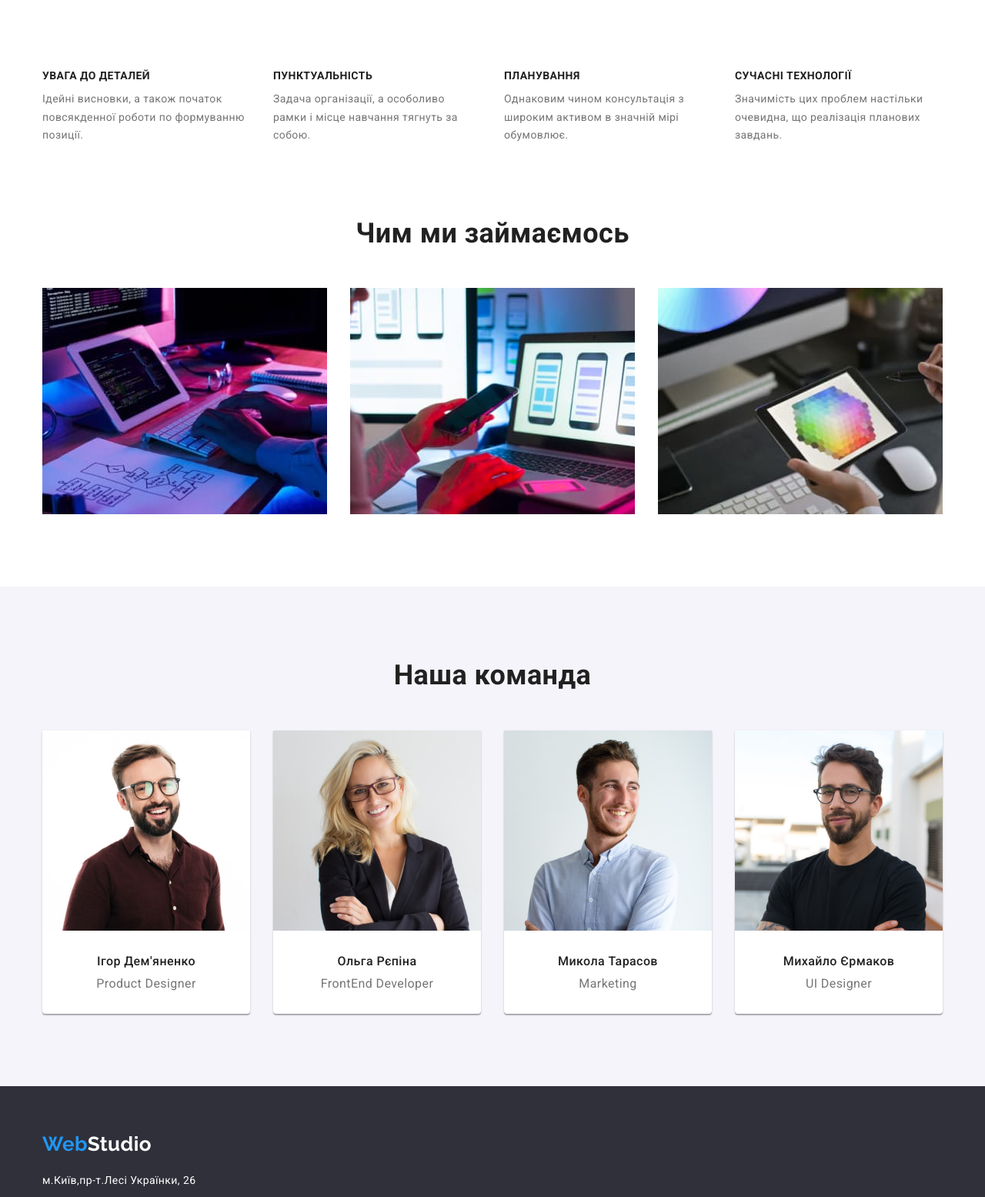
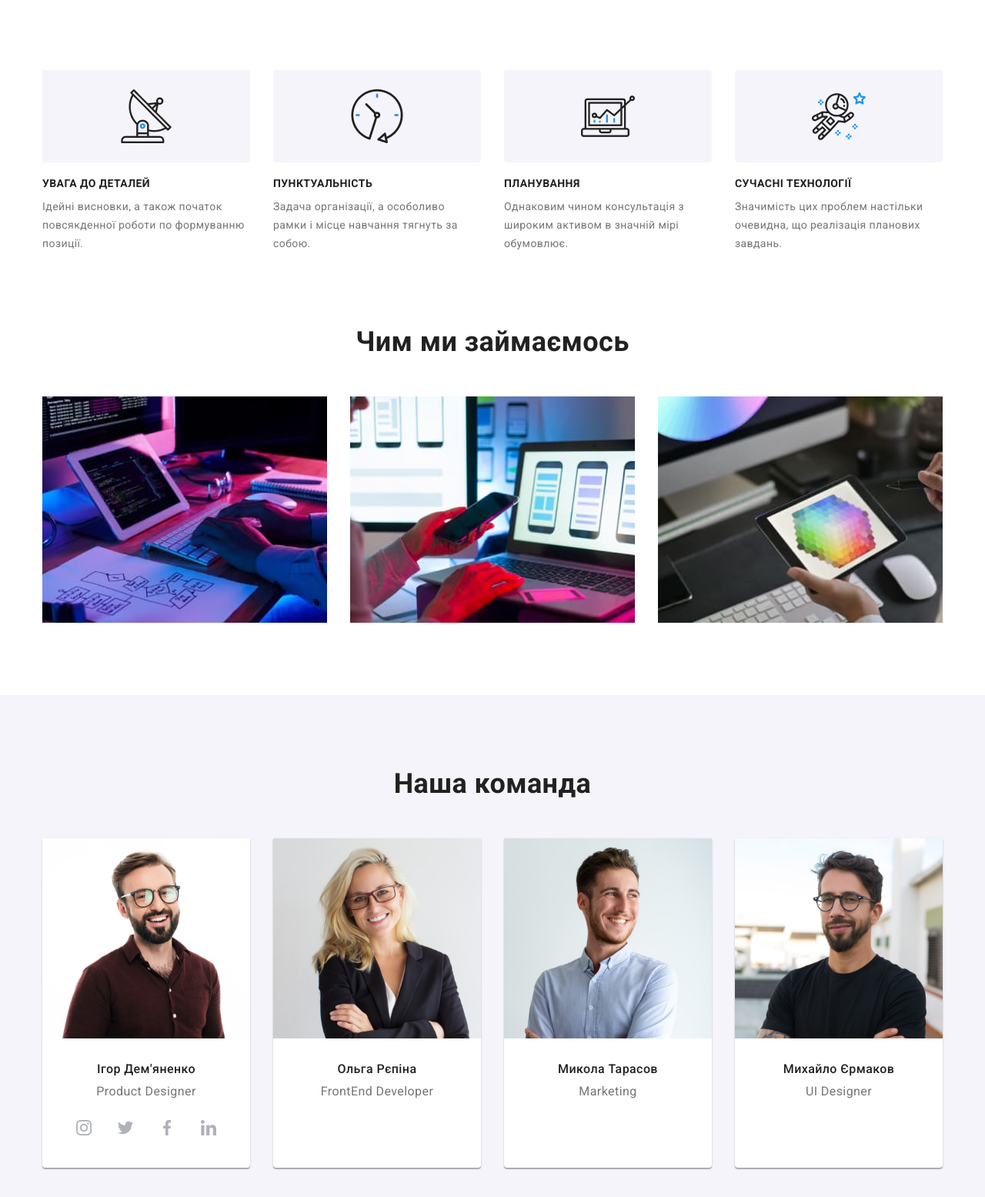
Before and after one commit to hizhy/goit-markup-hw-04, a plain HTML site: page index.html in a window 1280 px wide. Shown: the part 685-2240 px from the top of the page at 77% size. Drawn offline with nearby package versions, Linux system fonts and the light colour scheme.

Commit message:
start, hero & features icons. try social icons

```diff
--- a/css/styles.css
+++ b/css/styles.css
@@ -34,7 +34,11 @@ body {
 }
 
 /* reset */
-h1, h2, h3, h4, p {
+h1,
+h2,
+h3,
+h4,
+p {
 	margin: 0;
 }
 img {
@@ -52,7 +56,7 @@ img {
 	margin-right: auto;
 	/* margin-bottom: 94px; */
 
-/* outline: 1px solid red; */
+	/* outline: 1px solid red; */
 }
 .list {
 	margin: 0;
@@ -75,7 +79,7 @@ img {
 /* header */
 .header {
 	font-weight: 500;
-	border: 1px solid #ECECEC;
+	border: 1px solid #ececec;
 }
 
 .header-container {
@@ -136,10 +140,16 @@ img {
 
 /* hero */
 .hero {
+	margin-left: auto;
+	margin-right: auto;
 	padding-top: 200px;
 	padding-bottom: 200px;
 	background-color: var(--hero-bg-color);
 	text-align: center;
+	max-width: 1600px;
+	height: 600px;
+	background-image: linear-gradient(rgba(47, 48, 58, 0.4), rgba(47, 48, 58, 0.4)),
+		url("../images/backrgound/hero-bg.jpg");
 }
 
 .hero-title {
@@ -189,7 +199,31 @@ img {
 
 	/* outline: 1px solid orange; */
 }
+.f-item::before {
+	content: "";
+	display: block;
+	height: 120px;
+	background-size: 70px;
+	background-position: center;
+	background-repeat: no-repeat;
+	background-color: var(--sec-bg-color);
+	border-radius: 4px;
+	/* outline: 1px solid orange; */
+}
+.icon-antenna::before {
+	background-image: url(../images/icons/antenna-1.png);
+}
+.icon-clock::before {
+	background-image: url(../images/icons/clock-1.png);
+}
+.icon-diagram::before {
+	background-image: url(../images/icons/diagram-1.png);
+}
+.icon-astronaut::before {
+	background-image: url(../images/icons/astronaut-1.png);
+}
 .features .title {
+	padding-top: 20px;
 	font-size: 14px;
 	line-height: 1.14;
 	text-transform: uppercase;
@@ -226,10 +260,7 @@ img {
 .t-item {
 	width: 270px;
 	background-color: var(--bg-color);
-	box-shadow:
-	0px 1px 3px rgba(0, 0, 0, 0.12),
-	0px 1px 1px rgba(0, 0, 0, 0.14),
-	0px 2px 1px rgba(0, 0, 0, 0.2);
+	box-shadow: 0px 1px 3px rgba(0, 0, 0, 0.12), 0px 1px 1px rgba(0, 0, 0, 0.14), 0px 2px 1px rgba(0, 0, 0, 0.2);
 	border-radius: 0px 0px 4px 4px;
 }
 .t-item:not(:last-child) {
@@ -245,9 +276,8 @@ img {
 	display: flex;
 }
 .team-descr {
-
 	padding-top: 30px;
-	padding-bottom: 30px;
+	padding-bottom: 16px;
 	text-align: center;
 }
 .t-item-title {
@@ -261,7 +291,41 @@ img {
 	font-size: 16px;
 	line-height: 1.19;
 }
-
+.socials-list {
+	display: flex;
+	justify-content: center;
+	padding-bottom: 30px;
+}
+.icon {
+	display: block;
+	width: 44px;
+	height: 44px;
+	/* background-color: red; */
+	background-size: cover;
+	background-position: center;
+	background-repeat: no-repeat;
+	cursor: pointer;
+	/* outline: 1px solid blue; */
+}
+.icon:not(:last-child) {
+	margin-right: 10px;
+}
+.icon:hover,
+.icon:focus {
+	background-color: var(--accent-color);
+}
+.icon-instagram {
+	background-image: url(../images/icons/insta.png);
+}
+.icon-twitter {
+	background-image: url(../images/icons/twitter.png);
+}
+.icon-facebook {
+	background-image: url(../images/icons/facebook.png);
+}
+.icon-linkedin {
+	background-image: url(../images/icons/linkedin.png);
+}
 /* footer */
 
 .footer {
--- a/index.html
+++ b/index.html
@@ -55,19 +55,19 @@
 				<div class="container">
 					<h2 hidden>Особливості</h2>
 					<ul class="features-list list">
-						<li class="f-item">
+						<li class="f-item icon-antenna">
 							<h3 class="title">увага до деталей</h3>
 							<p class="f-text"> Ідейні висновки, а також початок повсякденної роботи по формуванню позиції. </p>
 						</li>
-						<li class="f-item">
+						<li class="f-item icon-clock">
 							<h3 class="title">пунктуальність</h3>
 							<p class="f-text"> Задача організації, а особоливо рамки і місце навчання тягнуть за собою. </p>
 						</li>
-						<li class="f-item">
+						<li class="f-item icon-diagram">
 							<h3 class="title">планування</h3>
 							<p class="f-text"> Однаковим чином консультація з широким активом в значній мірі обумовлює. </p>
 						</li>
-						<li class="f-item">
+						<li class="f-item icon-astronaut">
 							<h3 class="title">сучасні технології</h3>
 							<p class="f-text"> Значимість цих проблем настільки очевидна, що реалізація планових завдань. </p>
 						</li>
@@ -122,6 +122,20 @@
 								<h3 class="t-item-title">Ігор Дем'яненко</h3>
 								<p class="t-text" lang="en">Product Designer</p>
 							</div>
+							<ul class="list socials-list">
+								<li class="icon icon-instagram">
+									<a class="link" hidden href="">instagram</a>
+								</li>
+								<li class="icon icon-twitter">
+									<a hidden href="">twitter</a>
+								</li>
+								<li class="icon icon-facebook">
+									<a hidden href="">facebook</a>
+								</li>
+								<li class="icon icon-linkedin">
+									<a hidden href="">instagram</a>
+								</li>
+							</ul>
 						</li>
 						<li class="t-item">
 							<img
```
Also changed, not shown: images/backrgound/hero-bg.jpg (added), images/icons/antenna-1.png (added), images/icons/antenna-1.svg (added), images/icons/astronaut-1.png (added), images/icons/astronaut-1.svg (added), images/icons/clock-1.png (added), images/icons/clock-1.svg (added), images/icons/diagram-1.png (added), images/icons/diagram-1.svg (added), images/icons/dot.png (added), images/icons/envelope.svg (added), images/icons/facebook.png (added), images/icons/insta.png (added), images/icons/linkedin.png (added), 2 more files.
